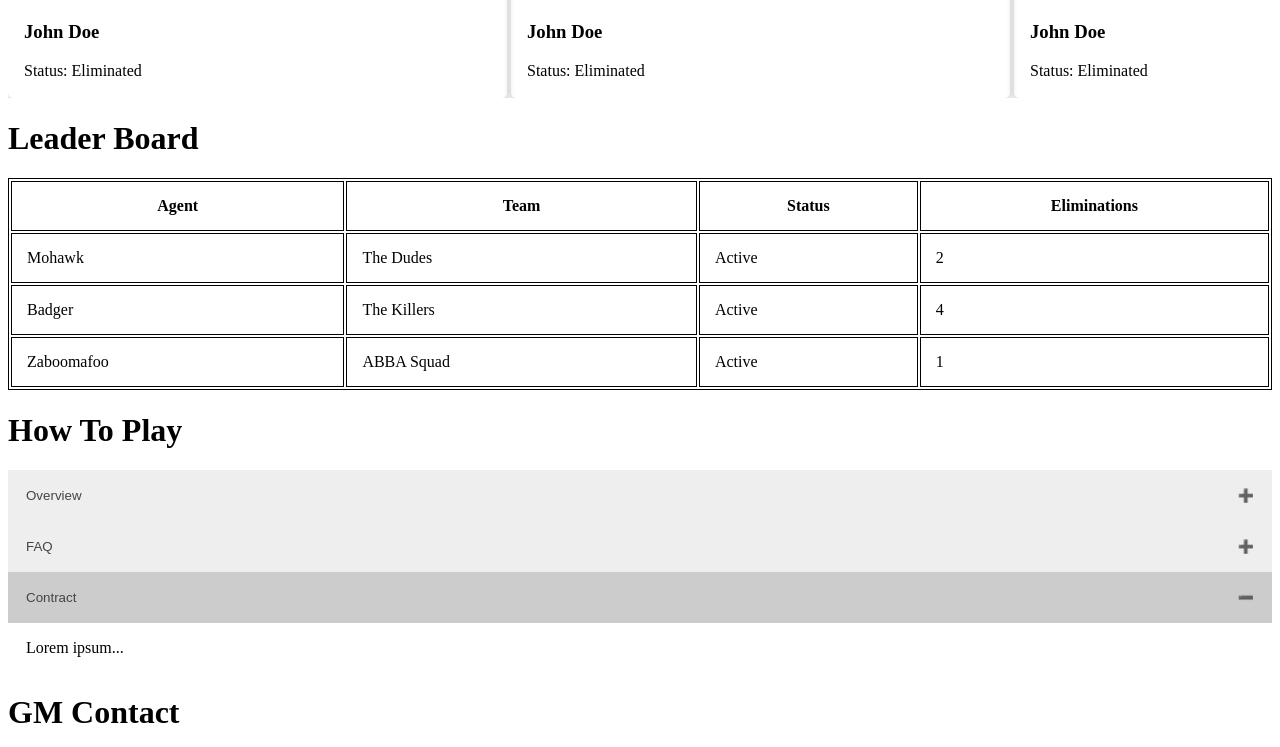
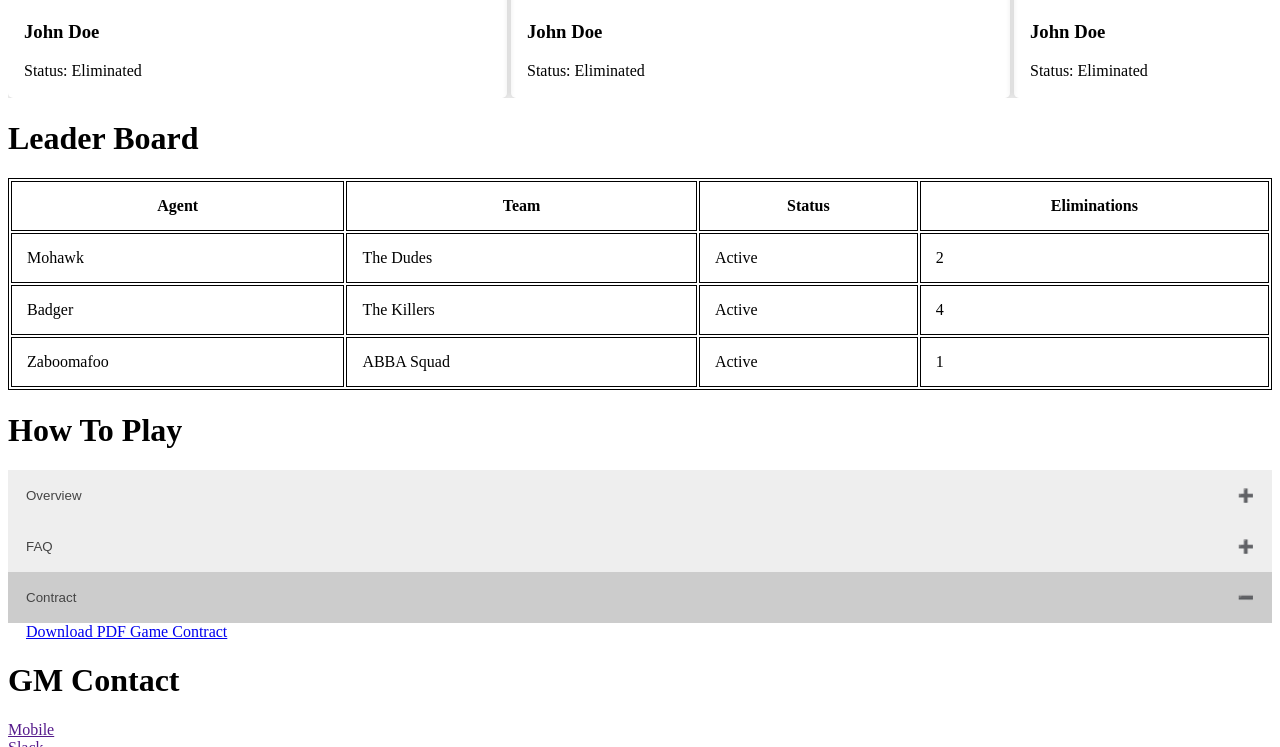
Before and after one commit to noidea-game/noidea-game.github.io, a plain HTML site: page index.html in a window 1280 px wide. Both pictures are taken after a click on the button "Contract". Shown: the part 811-1558 px from the top of the page. Drawn offline with Linux system fonts and the light colour scheme.

Commit message:
Adding in game contract PDF download

```diff
--- a/index.html
+++ b/index.html
@@ -117,7 +117,7 @@
 
         <button class="accordion">Contract</button>
             <div class="panel">
-            <p>Lorem ipsum...</p>
+            <a href="br_contract.pdf" download="contract">Download PDF Game Contract</a>
         </div>
 
     <h1 id="gm_contact">GM Contact</h1>
```
